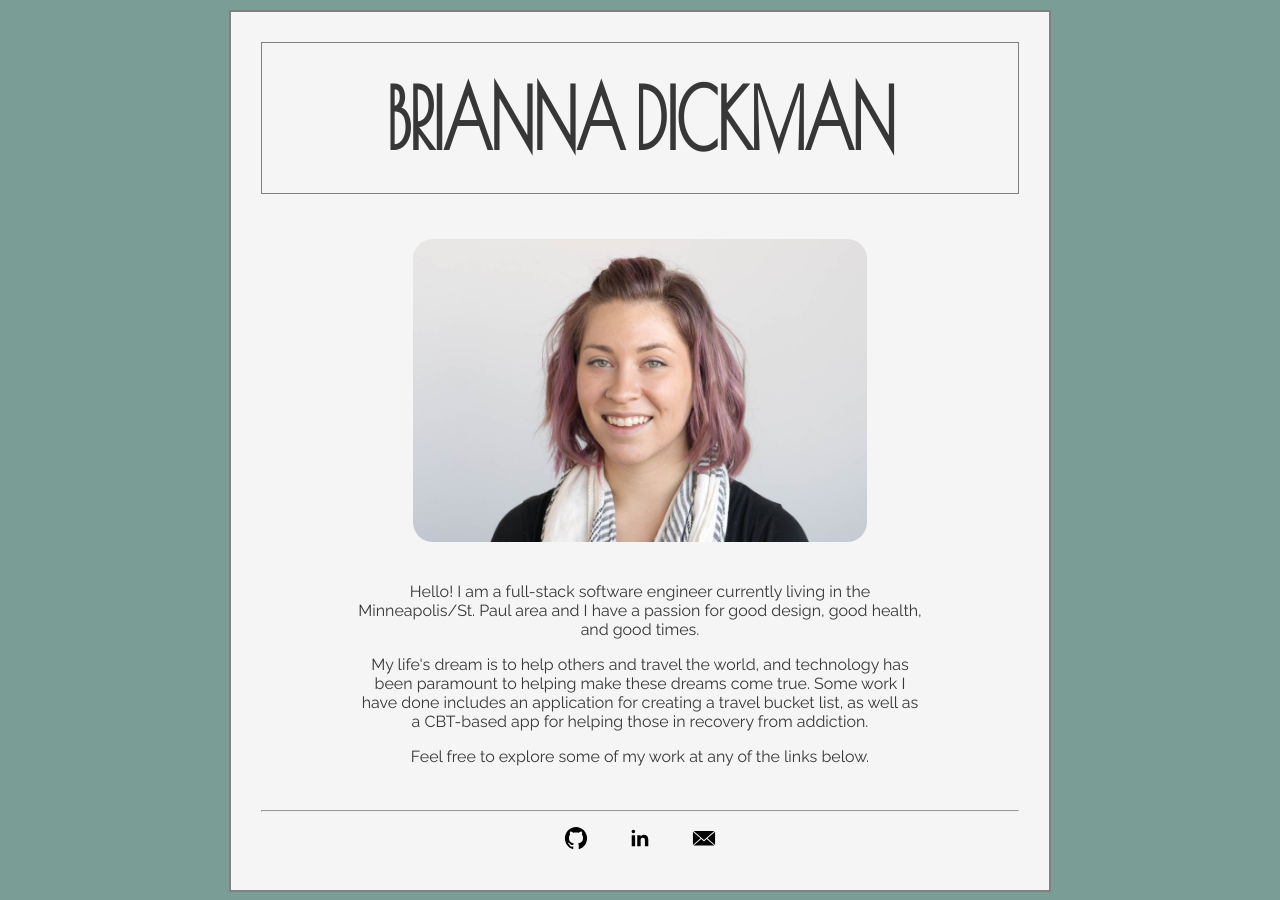
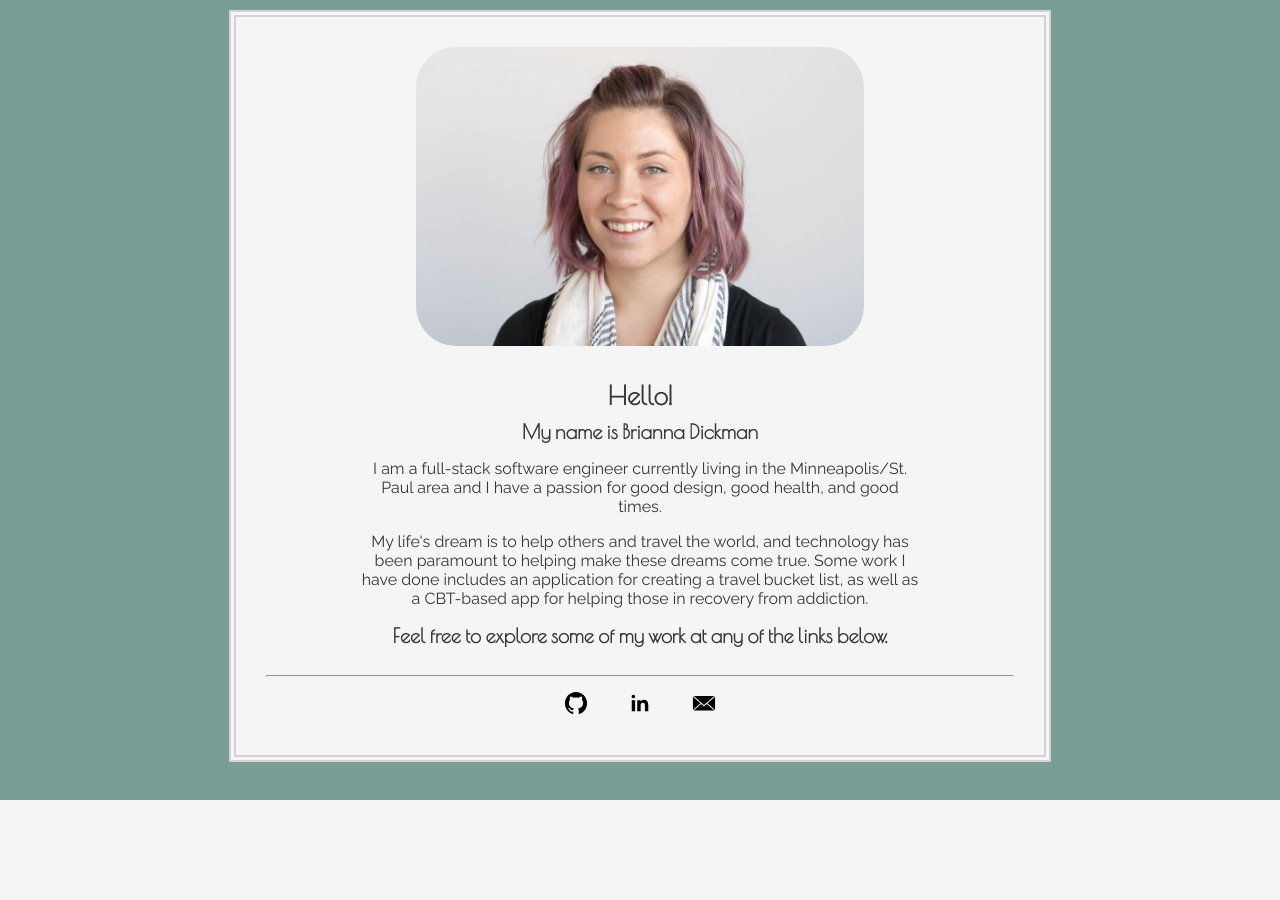
Before and after one commit to briannadickman/personal_website, a PHP site: page /index.html in a window 1280 px wide. After the commit the page ends 800 px from the top, so only its background shows below. Run offline with PHP 8.4, Linux system fonts and the light colour scheme.

Commit message:
style changes

```diff
--- a/index.html
+++ b/index.html
@@ -10,15 +10,17 @@
   <body>
     <div class='bodyDiv'>
       <div class='borderDiv'>
-    <div class='headerDiv'>
+    <!-- <div class='headerDiv'>
       <h1 align='center'>BRIANNA DICKMAN</h1>
-    </div>
+    </div> -->
 
 
     <div class='imgDiv'><img src="images/BriannaDickman.jpg" /></div>
     <!-- <h3>FULL-STACK SOFTWARE ENGINEER</h3> -->
     <div class='mainBodyDiv'>
-        <p>Hello! I am a full-stack software engineer currently living in the
+        <h3>Hello!</h3>
+        <h4>My name is Brianna Dickman</h4>
+        <p>I am a full-stack software engineer currently living in the
           Minneapolis/St. Paul area and I have a passion for good design, good health,
           and good times.</p>
 
@@ -27,7 +29,7 @@
           includes an application for creating a travel bucket list, as well as a
           CBT-based app for helping those in recovery from addiction.</p>
 
-        <p>Feel free to explore some of my work at any of the links below.</p>
+        <h4>Feel free to explore some of my work at any of the links below.</h4>
     </div>
       <hr />
     <div class='linksDiv'>
--- a/style.css
+++ b/style.css
@@ -22,33 +22,41 @@ h1 {
 
 }
 
-.headerDiv {
+/*.headerDiv {
   border: 1px solid grey;
   /*padding: 30px;*/
   /*width: 80%;*/
-  margin: 0 auto;
+  /*margin: 0 auto;*/
+/*}*/
+
+h3 {
+  font-family: 'Poiret One', cursive;
+  font-size: 26px;
+  text-align: center;
+  margin: auto;
+  padding: 10px;
+  font-weight: bold;
 }
 
-h3 {
+h4 {
   font-family: 'Poiret One', cursive;
   font-size: 20px;
   text-align: center;
   margin: auto;
-
   /*padding: 10px;*/
 }
 
 .imgDiv {
   margin: auto;
   text-align: center;
-  padding-top: 45px;
+  /*padding-top: 45px;*/
 }
 
 img {
   width: 60%;
   height: auto;
   /*border: solid 10px gray;*/
-  border-radius: 20px;
+  border-radius: 40px;
 }
 
 .mainBodyDiv {
@@ -74,7 +82,7 @@ p {
 }
 
 .borderDiv {
-  border: 2px double grey;
+  border: 7px double lightgrey;
   margin-top: 10px;
   padding: 30px;
 }
```
